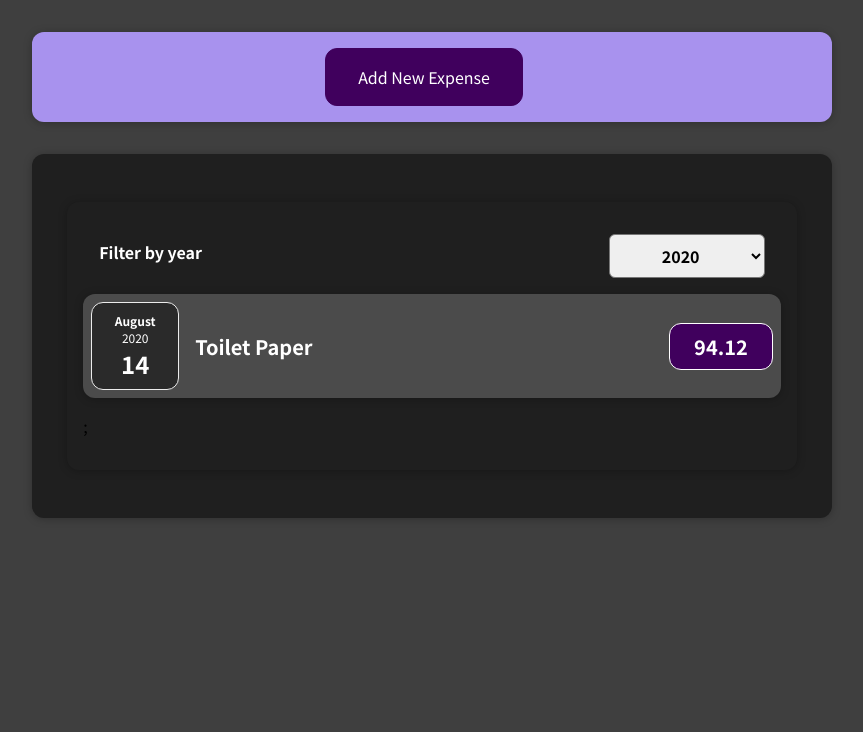
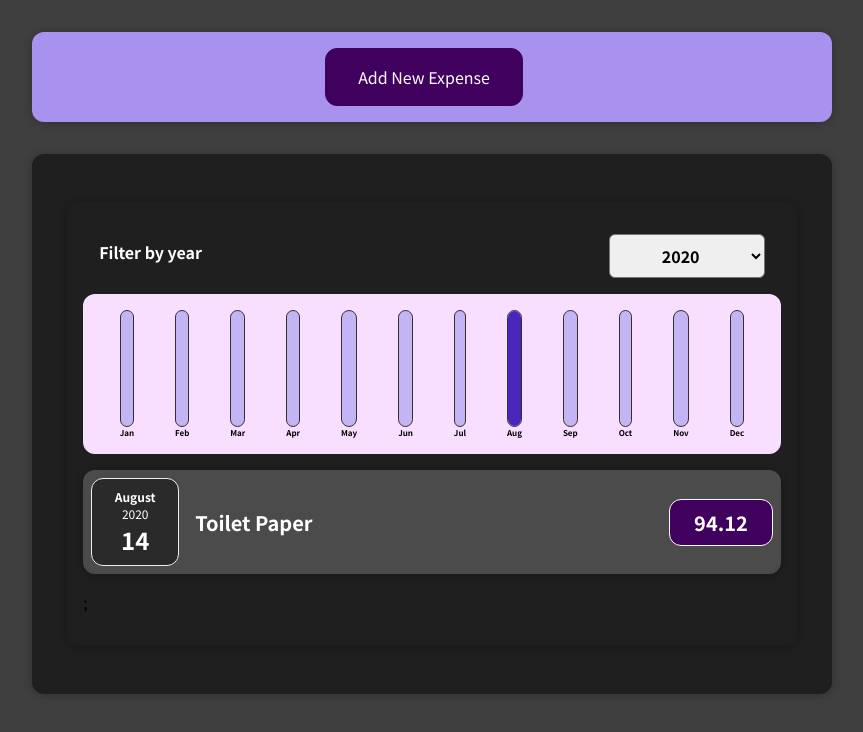
Before and after one commit to mashu2n/task-tracker, a React (Create React App) app: page / in a window 1280 px wide. Shown: the top 732 px of the page, without its empty margins (208-1071 px from the left). Built offline with nearby package versions, Linux system fonts and the light colour scheme.

Commit message:
functionalbar

```diff
--- a/src/components/Chart/Chart.js
+++ b/src/components/Chart/Chart.js
@@ -4,13 +4,16 @@ import ChartBar from "./ChartBar";
 import "./Chart.css";
 
 const Chart = (props) => {
+  const dataPointValues = props.dataPoints.map((dataPoint) => dataPoint.value);
+  const totalMaximum = Math.max(...dataPointValues);
+
   return (
     <div className="chart">
       {props.dataPoints.map((dataPoint) => (
         <ChartBar
           key={dataPoint.label}
           value={dataPoint.value}
-          maxValue={null}
+          maxValue={totalMaximum}
           label={dataPoint.label}
         />
       ))}
--- a/src/components/Chart/ChartBar.js
+++ b/src/components/Chart/ChartBar.js
@@ -5,7 +5,7 @@ import "./ChartBar.css";
 const ChartBar = (props) => {
   let barFillHeight = "0%";
 
-  if (props.max > 0) {
+  if (props.maxValue > 0) {
     barFillHeight = Math.round((props.value / props.maxValue) * 100) + "%";
   }
 
--- a/src/components/Expenses/Expenses.js
+++ b/src/components/Expenses/Expenses.js
@@ -3,6 +3,7 @@ import React, { useState } from "react";
 import Card from "../UI/Card";
 import ExpensesFilter from "./ExpensesFilter";
 import ExpensesList from "./ExpensesList";
+import ExpensesChart from "./ExpensesChart";
 import "./Expenses.css";
 
 const Expenses = (props) => {
@@ -23,6 +24,7 @@ const Expenses = (props) => {
           selected={filteredYear}
           onChangeFilter={filterChangeHandler}
         />
+        <ExpensesChart expenses={filteredExpenses} />
         <ExpensesList items={filteredExpenses} />
       </Card>
     </div>
--- /dev/null
+++ b/src/components/Expenses/ExpensesChart.js
@@ -0,0 +1,28 @@
+import React from "react";
+import Chart from "../Chart/Chart";
+
+const ExpensesChart = (props) => {
+  const chartDataPoints = [
+    { label: "Jan", value: 0 },
+    { label: "Feb", value: 0 },
+    { label: "Mar", value: 0 },
+    { label: "Apr", value: 0 },
+    { label: "May", value: 0 },
+    { label: "Jun", value: 0 },
+    { label: "Jul", value: 0 },
+    { label: "Aug", value: 0 },
+    { label: "Sep", value: 0 },
+    { label: "Oct", value: 0 },
+    { label: "Nov", value: 0 },
+    { label: "Dec", value: 0 },
+  ];
+
+  for (const expense of props.expenses) {
+    const expenseMonth = expense.date.getMonth(); //starting at 0 => January => 0
+    chartDataPoints[expenseMonth].value += expense.amount;
+  }
+
+  return <Chart dataPoints={chartDataPoints} />;
+};
+
+export default ExpensesChart;
```
Also changed, not shown: 1 other file (tests, documents, lock files or other folders).
